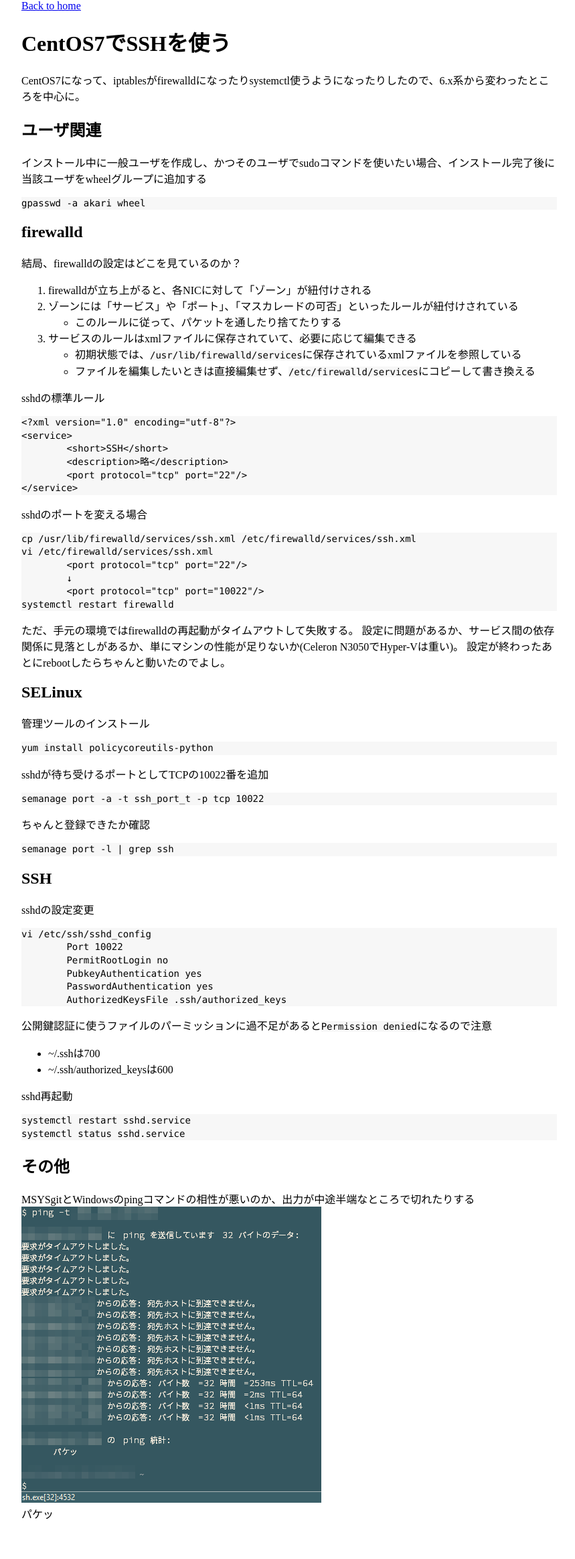
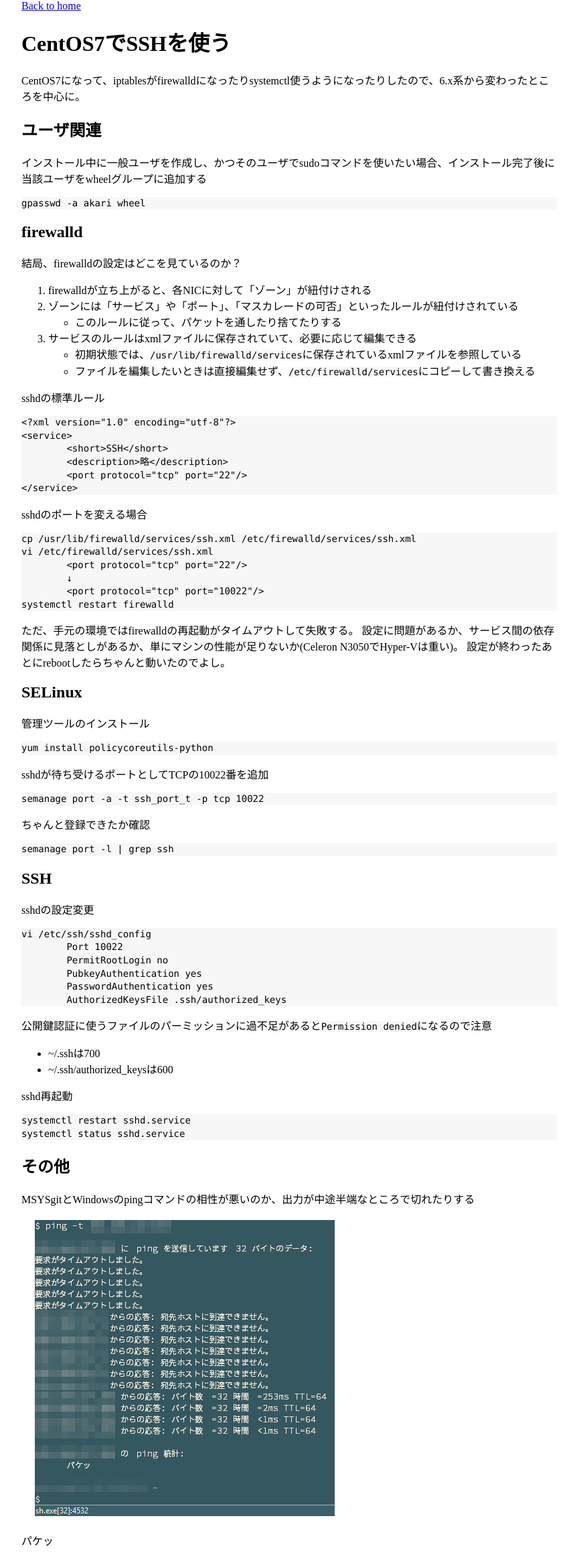
Before and after one commit to nibral/nibral.github.io, a Jekyll site: the page built from _posts/2015-09-06-ssh-on-centos-7.md, in a window 1280 px wide. Shown: the whole page at 67% size, without its empty margins (208-1067 px from the left). Built offline with Jekyll 4.4.1, drawn with Linux system fonts in a browser that asks for light colours; before the commit the page ends 2287 px from its top, so only the background shows below that.

Commit message:
Update style.css

```diff
--- a/assets/css/style.css
+++ b/assets/css/style.css
@@ -1,6 +1,10 @@
 body {
   width: 800px;
   margin: auto;
+}
+
+img {
+  margin: 20px 20px;
 }
 
 pre, code, var, samp, kbd, .mono {
```
